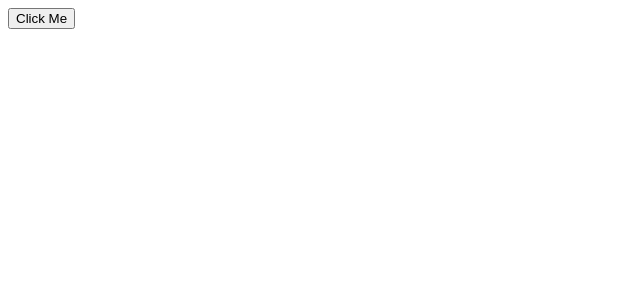
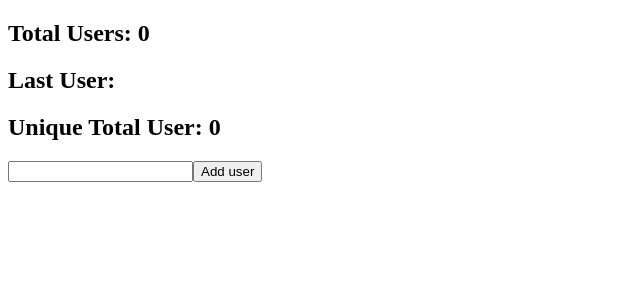
Before and after one commit to saeedali780/learn-react, a React (Vite) app: page / in a window 1280 px wide. Shown: the top 300 px of the page, without its empty margins (0-640 px from the left). Built offline with nearby package versions, Linux system fonts and the light colour scheme.

Commit message:
Derived State in React.js

```diff
--- a/src/App.jsx
+++ b/src/App.jsx
@@ -1,21 +1,26 @@
-import React from 'react'
-import { useTransition } from 'react';
+import React from 'react';
+import { useState } from 'react';
 
 const App = () => {
-  const [pending,startTransition]= useTransition();
+  const [users,setUsers] = useState([]);
+  const [user,setUser] = useState('');
+  const handleAddUsers = ()=>{
+    setUsers([...users,user])
+  }
+ const total = users.length;
+ const last = users[users.length-1];
+ const unique =[...new Set(users )].length
 
-    const handleSubmit =  ()=>{
-
-      startTransition(async()=>{
-        await new Promise(res=>setTimeout(res,10000))
-      });
-  };
   return (
     <div>
-      {
-        pending?  <img src="https://wpamelia.com/wp-content/uploads/2018/11/ezgif-2-6d0b072c3d3f.gif" alt="" /> :null
-      }
-      <button disabled={pending} onClick={handleSubmit}>Click Me</button>
+      <h2>Total Users: {total} </h2>
+      <h2>Last User: {last} </h2>
+      <h2>Unique Total User: {unique} </h2>
+      <input type="text" onChange={(e)=>setUser(e.target.value)}/>
+      <button onClick={handleAddUsers}>Add user</button>
+      {users.map((item,index)=>(
+        <h4 key={index}>{item}</h4>
+      ))}
     </div>
   )
 }
```
